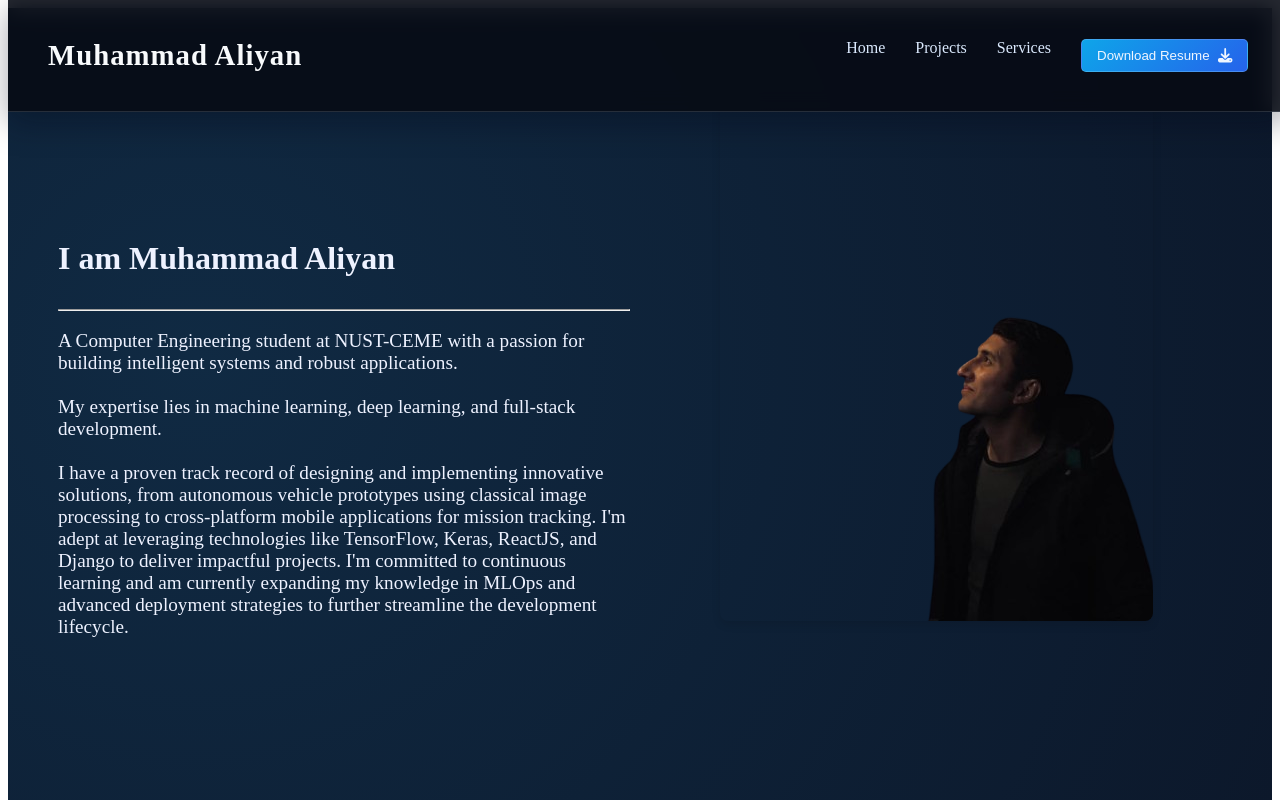
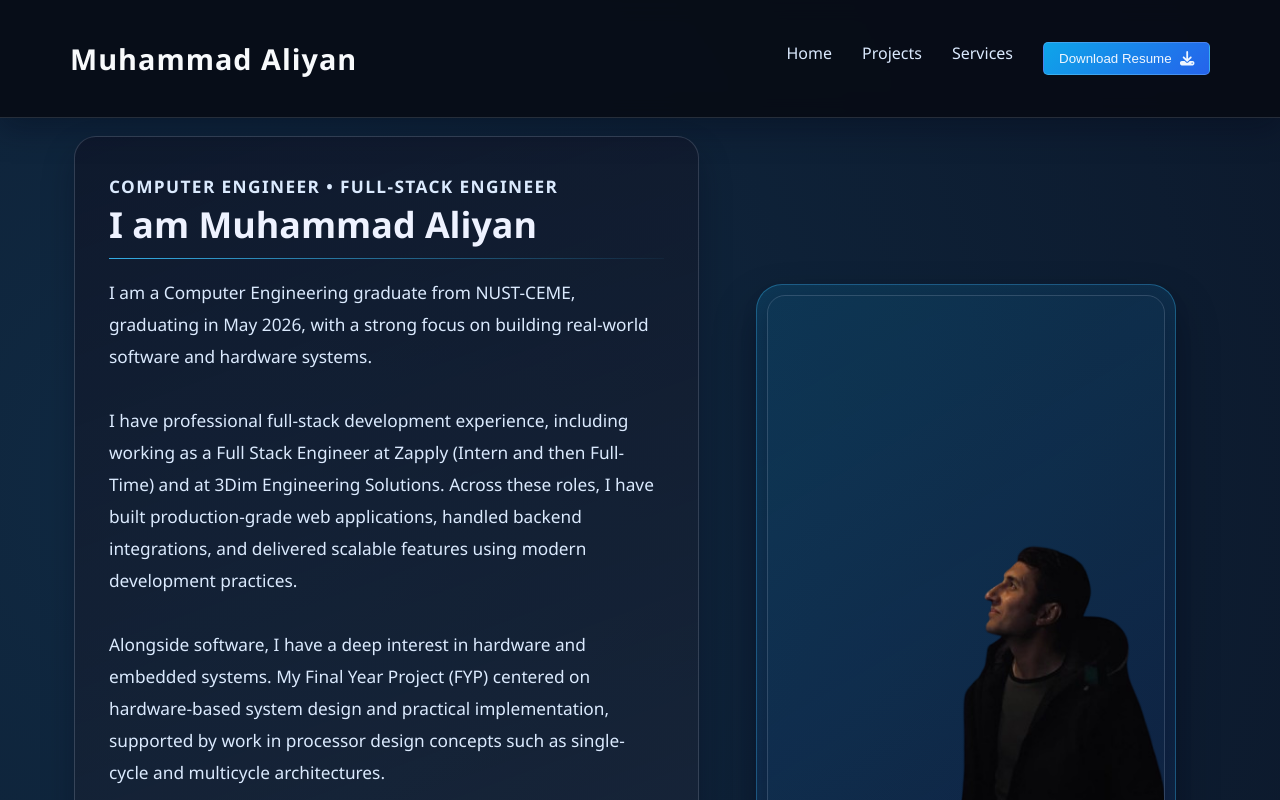
Before and after one commit to aliyan16/aliyan16.github.io, a React (Create React App) app in the folder aliyanportfolio/: page / in a window 1280 px wide. Shown: the top 800 px of the page. Built offline with nearby package versions, Linux system fonts and the light colour scheme.

Commit message:
UI changes

```diff
--- a/aliyanportfolio/src/App.css
+++ b/aliyanportfolio/src/App.css
@@ -1,7 +1,35 @@
-.Projects-page h4{
-    padding-top: 200px;
-    text-align: center;
-    margin-bottom: 30px;
-    font-size: 2rem;
-    color: #ffffff;
+:root {
+  --bg-0: #070b14;
+  --bg-1: #0b1324;
+  --bg-2: #102a43;
+  --text-0: #f8fafc;
+  --text-1: #dbeafe;
+  --line: rgba(148, 163, 184, 0.24);
+  --card-1: rgba(15, 23, 42, 0.86);
+  --card-2: rgba(30, 41, 59, 0.7);
+  --accent: #0ea5e9;
+  --accent-2: #2563eb;
 }
+
+* {
+  box-sizing: border-box;
+}
+
+html,
+body,
+#root {
+  margin: 0;
+  padding: 0;
+  min-height: 100%;
+  font-family: "Segoe UI", "Inter", "Poppins", sans-serif;
+  color: var(--text-0);
+  background: radial-gradient(circle at 15% 10%, var(--bg-2) 0%, var(--bg-1) 45%, var(--bg-0) 100%);
+}
+
+a {
+  color: inherit;
+}
+
+main {
+  padding-top: 92px;
+}
--- a/aliyanportfolio/src/components/About.js
+++ b/aliyanportfolio/src/components/About.js
@@ -5,12 +5,20 @@ function About(){
     return(
         <div className="about-container">
             <div className="about-text-container">
+                <p className="about-eyebrow">Computer Engineer • Full-Stack Engineer</p>
                 <h3>I am Muhammad Aliyan</h3>
                 <hr/>
-                <p>A Computer Engineering student at NUST-CEME with a passion for building intelligent systems and robust applications. <br/><br/> My expertise lies in machine learning, deep learning, and full-stack development. <br/> <br/> I have a proven track record of designing and implementing innovative solutions, from autonomous vehicle prototypes using classical image processing to cross-platform mobile applications for mission tracking. I'm adept at leveraging technologies like TensorFlow, Keras, ReactJS, and Django to deliver impactful projects. I'm committed to continuous learning and am currently expanding my knowledge in MLOps and advanced deployment strategies to further streamline the development lifecycle.</p>
+                <p>
+                  I am a Computer Engineering graduate from NUST-CEME, graduating in May 2026, with a strong focus on building real-world software and hardware systems. <br/><br/>
+                  I have professional full-stack development experience, including working as a Full Stack Engineer at Zapply (Intern and then Full-Time) and at 3Dim Engineering Solutions. Across these roles, I have built production-grade web applications, handled backend integrations, and delivered scalable features using modern development practices. <br/><br/>
+                  Alongside software, I have a deep interest in hardware and embedded systems. My Final Year Project (FYP) centered on hardware-based system design and practical implementation, supported by work in processor design concepts such as single-cycle and multicycle architectures. <br/><br/>
+                  My broader technical foundation includes machine learning, computer vision, and full-stack engineering, and I enjoy solving problems that combine intelligent software with dependable system design.
+                </p>
             </div>
             <div className="about-image-container">
-                <img src={Myimage} className="about-image" alt="Muhammad Aliyan"/>
+                <div className="about-image-frame">
+                    <img src={Myimage} className="about-image" alt="Muhammad Aliyan"/>
+                </div>
             </div>
         </div>
     )
--- a/aliyanportfolio/src/components/ProjectsCards.js
+++ b/aliyanportfolio/src/components/ProjectsCards.js
@@ -71,7 +71,7 @@ function ProjectCard({ project }) {
                 <FontAwesomeIcon
                   icon={toolIcons[tool]}
                   size="2x"
-                  color='black'
+                  color='#dbeafe'
                 />
                 <span className="tooltip">{label}</span>
               </div>
@@ -101,15 +101,14 @@ function ProjectCard({ project }) {
 
       <style jsx>{`
         .project-card {
-          width: 300px;
+          width: min(100%, 340px);
           border-radius: 16px;
           overflow: hidden;
           border: 1px solid rgba(148, 163, 184, 0.24);
           box-shadow: 0 14px 32px rgba(2, 6, 23, 0.28);
           transition: transform 0.3s ease;
           background: linear-gradient(170deg, rgba(15, 23, 42, 0.9), rgba(30, 41, 59, 0.82));
-          margin: 15px;
-          margin-top: 90px;
+          margin: 8px;
         }
 
         .project-card:hover {
@@ -201,6 +200,7 @@ function ProjectCard({ project }) {
           align-items: center;
           width: 40px;
           height: 40px;
+          color: #dbeafe;
         }
 
         .tool-icon-wrapper:hover .tooltip {
@@ -235,7 +235,7 @@ function ProjectCard({ project }) {
           border-style: solid;
           padding:5px;
           height: 5px;
-          border-color: #333 transparent transparent transparent;
+          border-color: #0f172a transparent transparent transparent;
         }
       `}</style>
     </div>
--- a/aliyanportfolio/src/components/componentCss/About.css
+++ b/aliyanportfolio/src/components/componentCss/About.css
@@ -1,49 +1,92 @@
 
-/* About Component Styles */
 .about-container {
   display: flex;
   flex-direction: column;
-  align-items: center;
-  padding: 50px;
-  gap: 20px;
-  padding-top: 150px;
+  align-items: stretch;
+  justify-content: center;
+  gap: 26px;
+  padding: 28px 20px 36px;
+  max-width: 1180px;
+  margin: 0 auto;
 }
 
 .about-text-container {
-  flex: 1;
-  text-align: center;
-  max-width: 600px;
-  padding-top: 50px;
+  flex: 1.1;
+  background: linear-gradient(160deg, rgba(15, 23, 42, 0.82), rgba(30, 41, 59, 0.58));
+  border: 1px solid rgba(148, 163, 184, 0.26);
+  border-radius: 22px;
+  box-shadow: 0 16px 32px rgba(2, 6, 23, 0.28);
+  padding: clamp(22px, 3.3vw, 34px);
+}
+
+.about-eyebrow {
+  margin: 0 0 8px;
+  color: #7dd3fc;
+  letter-spacing: 0.08em;
+  text-transform: uppercase;
+  font-size: 0.8rem;
+  font-weight: 600;
 }
 .about-text-container h3{
-  font-size: xx-large;
+  margin: 0 0 10px;
+  font-size: clamp(1.8rem, 2.8vw, 2.6rem);
+  line-height: 1.2;
+}
+
+.about-text-container hr {
+  border: none;
+  height: 1px;
+  background: linear-gradient(90deg, rgba(56, 189, 248, 0.9), rgba(56, 189, 248, 0.05));
+  margin: 12px 0 18px;
 }
 .about-text-container p{
-  font-size: larger;
+  margin: 0;
+  color: #dbeafe;
+  line-height: 1.85;
+  font-size: clamp(0.97rem, 1.35vw, 1.08rem);
 }
 
 .about-image-container {
-  flex: 1;
+  flex: 0.95;
   display: flex;
   justify-content: center;
   align-items: center;
-  margin-top: -150px;
+}
+
+.about-image-frame {
+  position: relative;
+  width: min(420px, 90vw);
+  padding: 10px;
+  border-radius: 26px;
+  border: 1px solid rgba(56, 189, 248, 0.35);
+  background: linear-gradient(150deg, rgba(14, 165, 233, 0.16), rgba(37, 99, 235, 0.1));
+  box-shadow: 0 22px 40px rgba(2, 6, 23, 0.35);
 }
 
 .about-image {
-  max-width: 100%;
-  height: auto;
-  border-radius: 8px;
-  box-shadow: 0 4px 8px rgba(0, 0, 0, 0.1);
+  width: 100%;
+  display: block;
+  border-radius: 18px;
+  border: 1px solid rgba(148, 163, 184, 0.26);
+  box-shadow: 0 10px 24px rgba(2, 6, 23, 0.3);
+  object-fit: cover;
 }
 
-/* Media query for larger screens */
 @media (min-width: 768px) {
   .about-container {
     flex-direction: row;
+    align-items: center;
+    gap: 28px;
+    padding: 44px 24px 34px;
+  }
+}
+
+@media (max-width: 767px) {
+  .about-text-container {
+    order: 2;
   }
 
-  .about-text-container {
-    text-align: left;
+  .about-image-container {
+    order: 1;
   }
 }
--- a/aliyanportfolio/src/components/componentCss/Experience.css
+++ b/aliyanportfolio/src/components/componentCss/Experience.css
@@ -1,35 +1,36 @@
 .experience-container {
-    padding: 20px;
+    padding: 40px 20px;
     max-width: 1200px;
     margin: 0 auto;
 }
 
 .experience-container h3 {
     text-align: center;
-    margin-bottom: 30px;
-    font-size: 2rem;
-    color: #ffffff;
+    margin-bottom: 28px;
+    font-size: clamp(1.8rem, 2.8vw, 2.5rem);
+    color: #f8fafc;
 }
 
 .experience-grid {
     display: grid;
-    grid-template-columns: repeat(auto-fit, minmax(300px, 1fr));
-    gap: 20px;
+    grid-template-columns: repeat(auto-fit, minmax(320px, 1fr));
+    gap: 18px;
     justify-content: center;
 }
 
 .experience-card {
-    background-color: rgb(240, 248, 255);
-    border-radius: 10px;
-    padding: 20px;
+    background: linear-gradient(160deg, rgba(15, 23, 42, 0.85), rgba(30, 41, 59, 0.62));
+    border: 1px solid rgba(148, 163, 184, 0.24);
+    border-radius: 14px;
+    padding: 18px;
+    box-shadow: 0 14px 28px rgba(2, 6, 23, 0.24);
     transition: transform 0.3s ease, box-shadow 0.3s ease;
 }
 
 .experience-card:hover {
     transform: translateY(-5px);
-    box-shadow: 0 10px 20px rgba(0, 0, 0, 0.1);
+    box-shadow: 0 18px 34px rgba(14, 165, 233, 0.2);
     cursor: pointer;
-    background-color: gold;
 }
 
 .experience-content {
@@ -39,21 +40,24 @@
 }
 
 .experience-icon {
-    width: 50px;
-    height: 50px;
+    width: 56px;
+    height: 56px;
     object-fit: contain;
+    border-radius: 10px;
+    background: rgba(148, 163, 184, 0.16);
+    padding: 6px;
 }
 
 .experience-details h4 {
     margin: 0;
     font-size: 1.1rem;
-    color: #2c3e50;
+    color: #f8fafc;
 }
 
 .experience-details p {
     margin: 5px 0 0;
-    color: #000000;
-    font-size: 0.9rem;
+    color: #bfdbfe;
+    font-size: 0.95rem;
 }
 
 /* Mobile responsiveness */
--- a/aliyanportfolio/src/components/componentCss/projects.css
+++ b/aliyanportfolio/src/components/componentCss/projects.css
@@ -1,123 +1,9 @@
 .projects-container {
   display: grid;
-  grid-template-columns: repeat(3, 1fr); /* default: 3 columns */
-  gap: 24px;
-  padding: 30px;
+  grid-template-columns: repeat(auto-fit, minmax(300px, 1fr));
+  gap: 12px;
+  padding: 34px 20px 48px;
+  max-width: 1220px;
+  margin: 0 auto;
   justify-items: center;
 }
-
-.project-card {
-  position: relative;
-  width: 300px;
-  margin: 1rem;
-  margin-top: 150px;
-  overflow: hidden;
-  border-radius: 8px;
-  box-shadow: 0 2px 10px rgba(0,0,0,0.1);
-  transition: transform 0.3s ease;
-}
-.project-card:hover {
-  transform: scale(1.05);
-}
-
-.card-image {
-  position: relative;
-}
-.card-image img {
-  width: 100%;
-  /* height: 200%; */
-  object-fit: cover;
-  height: 300px;
-
-}
-.card-hover {
-  position: absolute;
-  top: 0;
-  left: 0;
-  background: rgba(0,0,0,0.7);
-  color: white;
-  width: 100%;
-  height: 100%;
-  opacity: 0;
-  transition: opacity 0.3s ease;
-  display: flex;
-  flex-direction: column;
-  justify-content: center;
-  align-items: center;
-  padding: 10px;
-}
-.card-hover p{
-    padding: 10px;
-}
-.project-card:hover .card-hover {
-  opacity: 1;
-  cursor: pointer;
-}
-.card-hover a{
-    text-decoration: none;
-    color: antiquewhite;
-}
-.card-hover a:hover{
-    color: gold;
-    font-weight: bolder;
-}
-.tool-icons {
-  display: flex;
-  justify-content: center;
-  gap: 10px;
-  margin-top: 0.5rem;
-}
-.tool-icons img {
-  width: 24px;
-  height: 24px;
-}
-
-.tool-icon-wrapper {
-  position: relative;
-  display: inline-block;
-  margin: 0 8px;
-}
-
-.tooltip {
-  visibility: hidden;
-  opacity: 0;
-  width: max-content;
-  background-color: rgba(0, 0, 0, 0.8);
-  color: #fff;
-  text-align: center;
-  border-radius: 4px;
-  padding: 4px 6px;
-  font-size: 12px;
-  position: absolute;
-  bottom: 125%; /* position above icon */
-  left: 50%;
-  transform: translateX(-50%);
-  z-index: 1;
-  transition: opacity 0.3s ease-in-out;
-  pointer-events: none;
-}
-
-.tool-icon-wrapper:hover .tooltip {
-  visibility: visible;
-  opacity: 1;
-}
-.tool-icons .tool-icon-wrapper:hover{
-  color:gold;
-  cursor: pointer;
-
-}
-
-
-/* Medium screens: 2 columns */
-@media (max-width: 999px) {
-  .projects-container {
-    grid-template-columns: repeat(2, 1fr);
-  }
-}
-
-/* Small screens: 1 column */
-@media (max-width: 599px) {
-  .projects-container {
-    grid-template-columns: 1fr;
-  }
-}
--- a/aliyanportfolio/src/components/componentCss/services.css
+++ b/aliyanportfolio/src/components/componentCss/services.css
@@ -1,3 +1,10 @@
+.services-category p {
+    color: #dbeafe;
+    line-height: 1.75;
+    margin: 0 0 14px;
+}
+
 .services-category ul li{
-    font-size: small;
+    font-size: 0.94rem;
+    line-height: 1.55;
 }
```
Also changed, not shown: aliyanportfolio/src/components/componentCss/Contact.css (+31 -19 lines), 1 other file (tests, documents, lock files or other folders).
